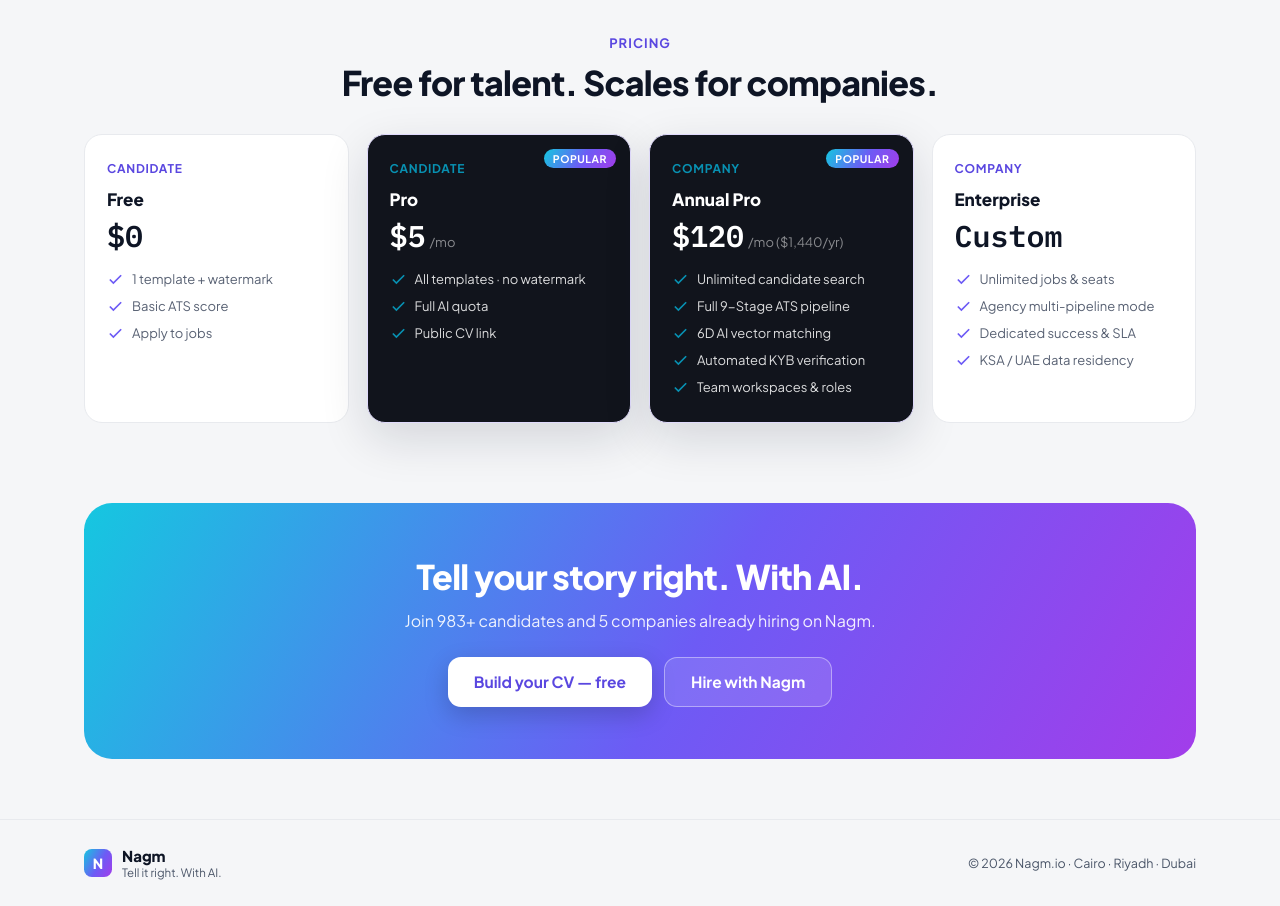
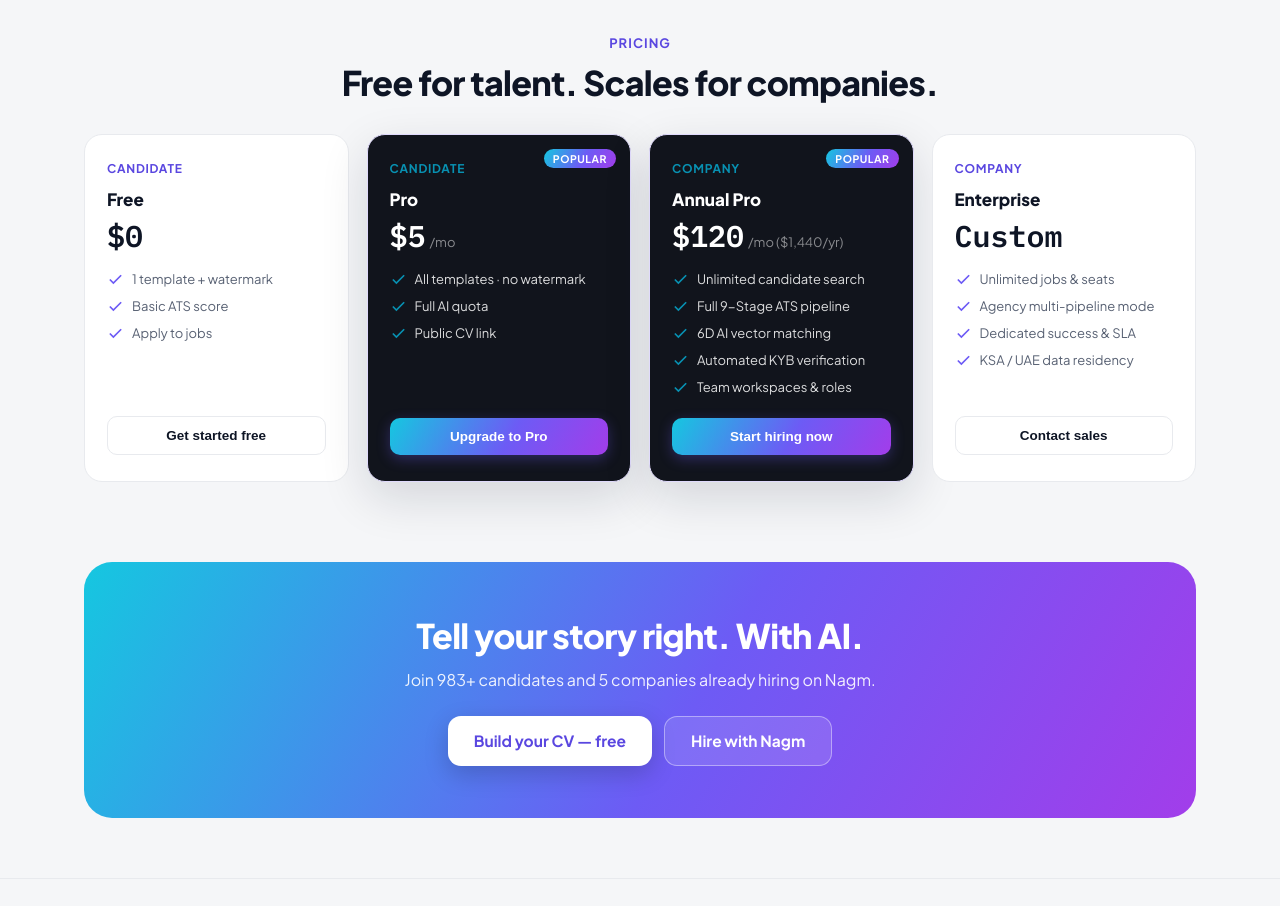
Before and after one commit to nagmdev/nagm_lst, a React (Vite) app in the folder star/: page / in a window 1280 px wide. Shown: the part 2520-3426 px from the top of the page. Built offline with nearby package versions, Linux system fonts and the light colour scheme; no server answers.

Commit message:
fix(landing): sync auth with credentials, add deep-link redirects, and wire plan CTAs

```diff
--- a/star/src/Landing.tsx
+++ b/star/src/Landing.tsx
@@ -8,7 +8,7 @@
   Building2,
   BarChart3,
 } from 'lucide-react';
-import { api } from './auth';
+import { api, APP_ORIGIN } from './auth';
 import { MegaMenu } from './components/MegaMenu';
 import './landing.css';
 
@@ -315,7 +315,7 @@
           <div style={{ display: 'flex', alignItems: 'center', gap: 4 }} className="ng-topbar-search">
             <MegaMenu />
             <a
-              href="https://app.nagm.io/jobs"
+              href={`${APP_ORIGIN}/jobs`}
               style={{ fontSize: 14, fontWeight: 500, color: 'var(--ink2)', textDecoration: 'none', padding: '10px 14px', borderRadius: 8, cursor: 'pointer', minHeight: 44, display: 'inline-flex', alignItems: 'center' }}
             >
               Jobs
@@ -525,7 +525,7 @@
               <div style={{ display: 'flex', flexDirection: 'column', gap: 11, marginBottom: 22 }}>
                 {hrBullets.map((b) => (<div key={b} style={{ display: 'flex', alignItems: 'center', gap: 10, fontSize: 14, color: 'rgba(255,255,255,.92)' }}><Check color="var(--cyan)" />{b}</div>))}
               </div>
-              <button onClick={goRegister} style={{ height: 44, padding: '0 20px', borderRadius: 11, border: '1px solid rgba(255,255,255,.2)', background: 'rgba(255,255,255,.1)', color: '#fff', fontFamily: 'inherit', fontSize: 14.5, fontWeight: 700, cursor: 'pointer', display: 'inline-flex', alignItems: 'center', gap: 8, position: 'relative' }}>
+              <button onClick={goRecruiter} style={{ height: 44, padding: '0 20px', borderRadius: 11, border: '1px solid rgba(255,255,255,.2)', background: 'rgba(255,255,255,.1)', color: '#fff', fontFamily: 'inherit', fontSize: 14.5, fontWeight: 700, cursor: 'pointer', display: 'inline-flex', alignItems: 'center', gap: 8, position: 'relative' }}>
                 Explore recruiter app<svg width="16" height="16" viewBox="0 0 24 24" fill="none" stroke="currentColor" strokeWidth="2.2"><path d={ARROW} /></svg>
               </button>
             </div>
@@ -580,7 +580,7 @@
           </div>
           <div className="ng-dash-grid" style={{ display: 'grid', gridTemplateColumns: 'repeat(4,minmax(0,1fr))', gap: 18 }}>
             {pricing.map((p) => (
-              <div key={p.name} style={{ background: p.featured ? 'var(--inkPanel)' : 'var(--panel)', border: `1px solid ${p.featured ? 'var(--brandBorder)' : 'var(--line)'}`, borderRadius: 18, padding: '26px 22px', position: 'relative', boxShadow: p.featured ? 'var(--shadowLg)' : 'none' }}>
+              <div key={p.name} style={{ background: p.featured ? 'var(--inkPanel)' : 'var(--panel)', border: `1px solid ${p.featured ? 'var(--brandBorder)' : 'var(--line)'}`, borderRadius: 18, padding: '26px 22px', position: 'relative', boxShadow: p.featured ? 'var(--shadowLg)' : 'none', display: 'flex', flexDirection: 'column' }}>
                 {p.featured && <div style={{ position: 'absolute', top: 14, right: 14, fontSize: 10.5, fontWeight: 700, letterSpacing: '.05em', textTransform: 'uppercase', color: '#fff', background: 'var(--grad)', padding: '3px 9px', borderRadius: 20 }}>Popular</div>}
                 <div style={{ fontSize: 12, fontWeight: 700, textTransform: 'uppercase', letterSpacing: '.06em', color: p.featured ? 'var(--cyan)' : 'var(--brandInk)', marginBottom: 12 }}>{p.aud}</div>
                 <h3 style={{ fontSize: 17, fontWeight: 800, color: p.featured ? '#fff' : 'var(--ink)', margin: 0, marginBottom: 6 }}>{p.name}</h3>
@@ -588,9 +588,29 @@
                   <span style={{ fontSize: 30, fontWeight: 800, color: p.featured ? '#fff' : 'var(--ink)', fontFamily: "'IBM Plex Mono',monospace" }}>{p.price}</span>
                   <span style={{ fontSize: 13, color: p.featured ? 'rgba(255,255,255,.5)' : 'var(--ink3)' }}>{p.per}</span>
                 </div>
-                <div style={{ display: 'flex', flexDirection: 'column', gap: 10 }}>
+                <div style={{ display: 'flex', flexDirection: 'column', gap: 10, marginBottom: 22 }}>
                   {p.feats.map((f) => (<div key={f} style={{ display: 'flex', alignItems: 'center', gap: 8, fontSize: 13, color: p.featured ? 'rgba(255,255,255,.85)' : 'var(--ink2)' }}><Check color={p.featured ? 'var(--cyan)' : 'var(--brand)'} />{f}</div>))}
                 </div>
+                <button
+                  onClick={p.aud === 'Candidate' ? goRegister : goRecruiter}
+                  style={{
+                    width: '100%',
+                    padding: '11px 14px',
+                    borderRadius: 10,
+                    border: p.featured ? 'none' : '1px solid var(--line)',
+                    background: p.featured ? 'var(--grad)' : 'var(--panel)',
+                    color: p.featured ? '#fff' : 'var(--ink)',
+                    fontSize: 13.5,
+                    fontWeight: 700,
+                    cursor: 'pointer',
+                    marginTop: 'auto',
+                    display: 'block',
+                    textAlign: 'center',
+                    boxShadow: p.featured ? '0 4px 14px var(--brandShadow)' : 'none',
+                  }}
+                >
+                  {p.aud === 'Candidate' ? (p.price === '$0' ? 'Get started free' : 'Upgrade to Pro') : (p.price === 'Custom' ? 'Contact sales' : 'Start hiring now')}
+                </button>
               </div>
             ))}
           </div>
--- a/star/src/Root.tsx
+++ b/star/src/Root.tsx
@@ -34,9 +34,16 @@
         <Route path="/why-nagm" element={<WhyNagmPage />} />
         <Route path="/about" element={<AboutPage />} />
 
-        {/* Redirect all job and shared application links directly to app.nagm.io */}
+        {/* Redirect all job, recruiter, and shared application links directly to app.nagm.io */}
         <Route path="/jobs" element={<RedirectToApp />} />
         <Route path="/jobs/*" element={<RedirectToApp />} />
+        <Route path="/recruiters/:id" element={<RedirectToApp />} />
+        <Route path="/recruiters/*" element={<RedirectToApp />} />
+        <Route path="/resume-builder" element={<RedirectToApp />} />
+        <Route path="/ats" element={<RedirectToApp />} />
+        <Route path="/ats/*" element={<RedirectToApp />} />
+        <Route path="/practice" element={<RedirectToApp />} />
+        <Route path="/practice/*" element={<RedirectToApp />} />
         <Route path="/p/:token" element={<RedirectToApp />} />
         <Route path="/invite/:token" element={<RedirectToApp />} />
         <Route path="/co/:key" element={<RedirectToApp />} />
--- a/star/src/auth.ts
+++ b/star/src/auth.ts
@@ -2,12 +2,13 @@
 
 // nagm.io hosts sign-in/up and talks to the production API, then hands the
 // session off to the app on app.nagm.io.
-const API_BASE = 'https://backend-yqpd.vercel.app/api';
-export const APP_ORIGIN = 'https://app.nagm.io';
+const API_BASE = (typeof import.meta !== 'undefined' && import.meta.env?.VITE_BACKEND_API) || 'https://backend-yqpd.vercel.app/api';
+export const APP_ORIGIN = (typeof import.meta !== 'undefined' && import.meta.env?.VITE_APP_ORIGIN) || 'https://app.nagm.io';
 
 export const api = axios.create({
   baseURL: API_BASE,
   headers: { 'Content-Type': 'application/json' },
+  withCredentials: true,
 });
 
 export interface Tokens {
```
Also changed, not shown: 4 other files (tests, documents, lock files or other folders).
